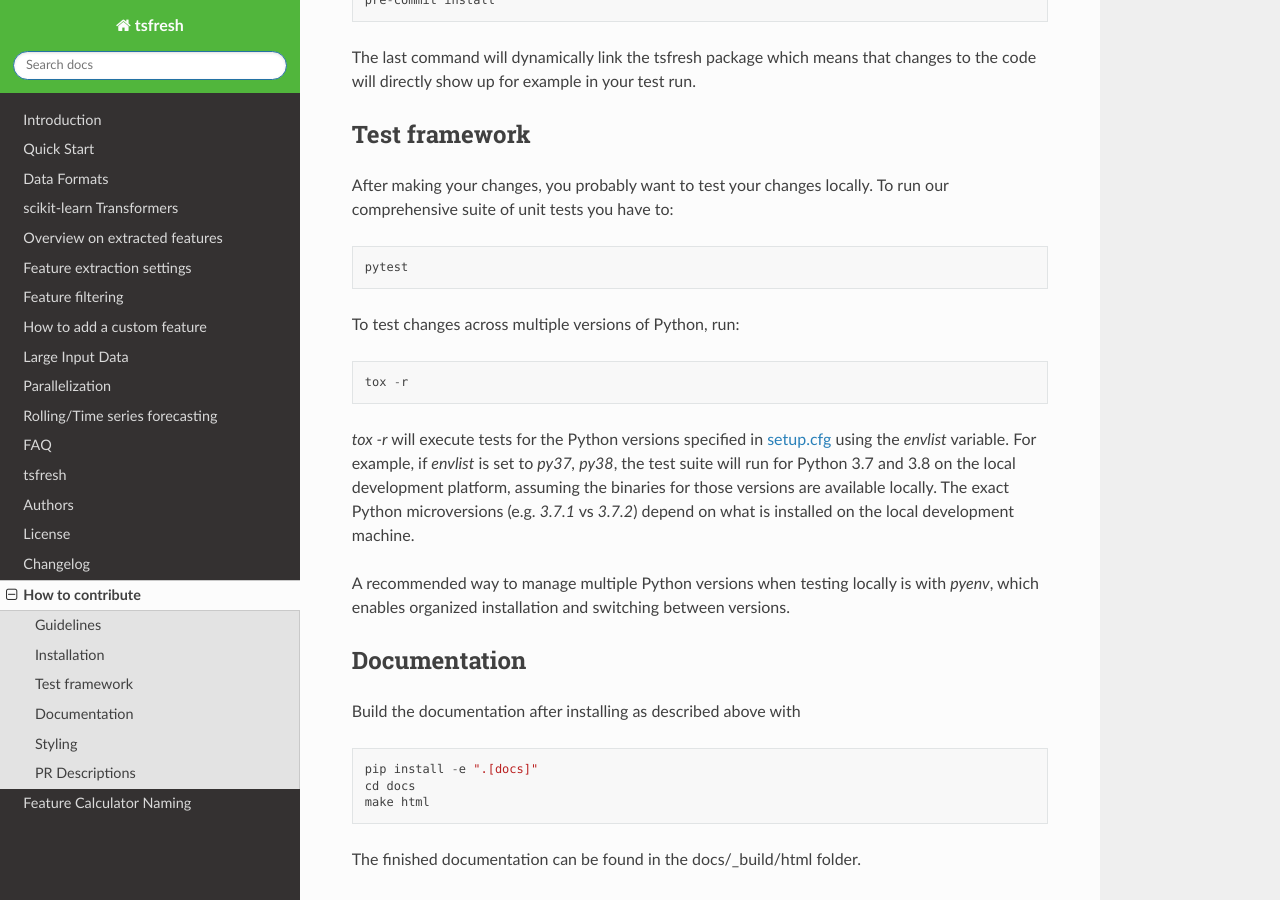
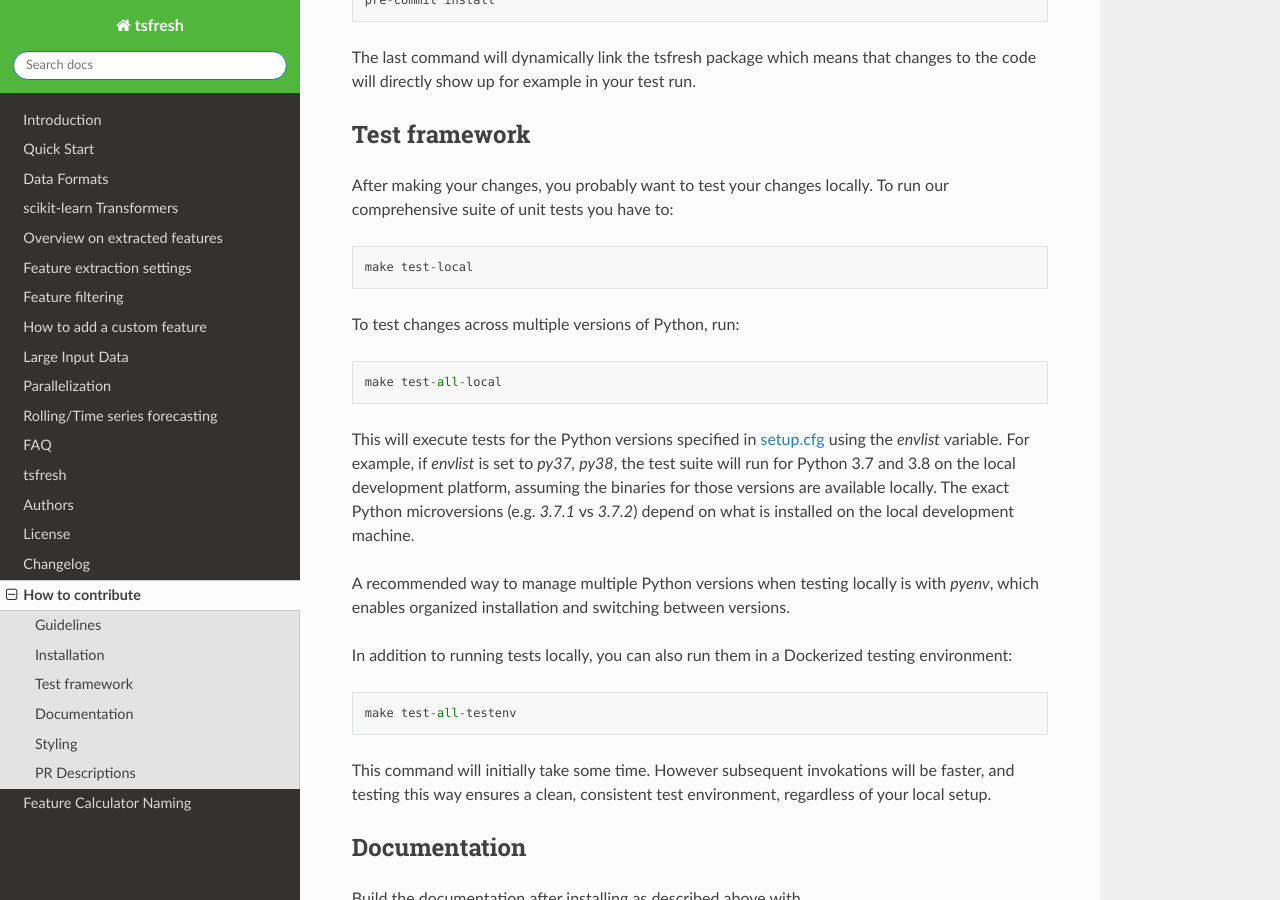
Before and after one commit to blue-yonder/tsfresh, a Sphinx documentation site: the page built from docs/text/how_to_contribute.rst, in a window 1280 px wide and 900 px high, scrolled down 1094 px. Built offline with Sphinx 7.4.7 and the Read the Docs theme 3.1.0, drawn with Linux system fonts in a browser that asks for light colours; formulas are drawn with MathJax 3.

Commit message:
Documentation updates
Change docs to reflect the new testing invokations.

```diff
--- a/docs/text/how_to_contribute.rst
+++ b/docs/text/how_to_contribute.rst
@@ -64,7 +64,7 @@
 
 .. code::
 
-    pytest
+    make test-local
 
 
 To test changes across multiple versions of Python, run:
@@ -72,12 +72,23 @@
 
 .. code::
 
-    tox -r
+    make test-all-local
 
 
-`tox -r` will execute tests for the Python versions specified in `setup.cfg <https://github.com/blue-yonder/tsfresh/blob/1297c8ca5bd6f8f23b4de50e3f052fb4ec1307f8/setup.cfg>`_ using the `envlist` variable. For example, if `envlist` is set to `py37, py38`, the test suite will run for Python 3.7 and 3.8 on the local development platform, assuming the binaries for those versions are available locally. The exact Python microversions (e.g. `3.7.1` vs `3.7.2`) depend on what is installed on the local development machine.
+This will execute tests for the Python versions specified in `setup.cfg <https://github.com/blue-yonder/tsfresh/blob/1297c8ca5bd6f8f23b4de50e3f052fb4ec1307f8/setup.cfg>`_ using the `envlist` variable. For example, if `envlist` is set to `py37, py38`, the test suite will run for Python 3.7 and 3.8 on the local development platform, assuming the binaries for those versions are available locally. The exact Python microversions (e.g. `3.7.1` vs `3.7.2`) depend on what is installed on the local development machine.
 
 A recommended way to manage multiple Python versions when testing locally is with `pyenv`, which enables organized installation and switching between versions.
+
+In addition to running tests locally, you can also run them in a Dockerized testing environment:
+
+
+.. code::
+
+   make test-all-testenv
+
+
+This command will initially take some time. However subsequent invokations will be faster, and testing this way ensures a clean, consistent test environment, regardless of your local setup.
+
 
 Documentation
 '''''''''''''
```
